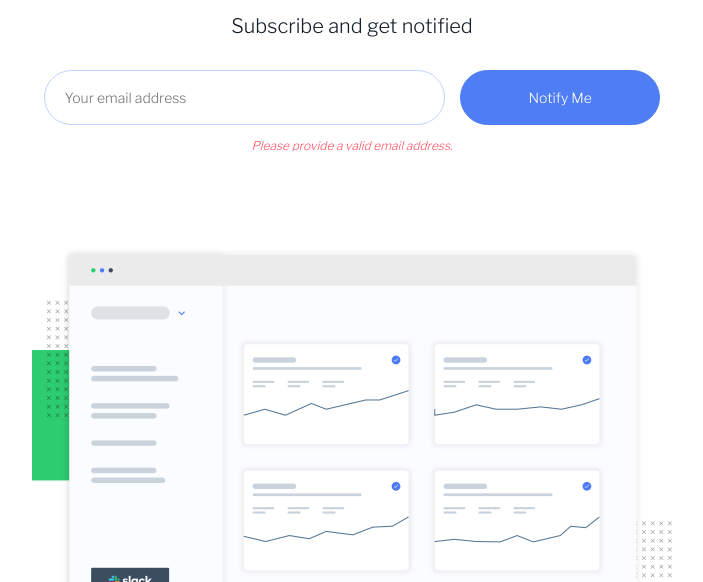
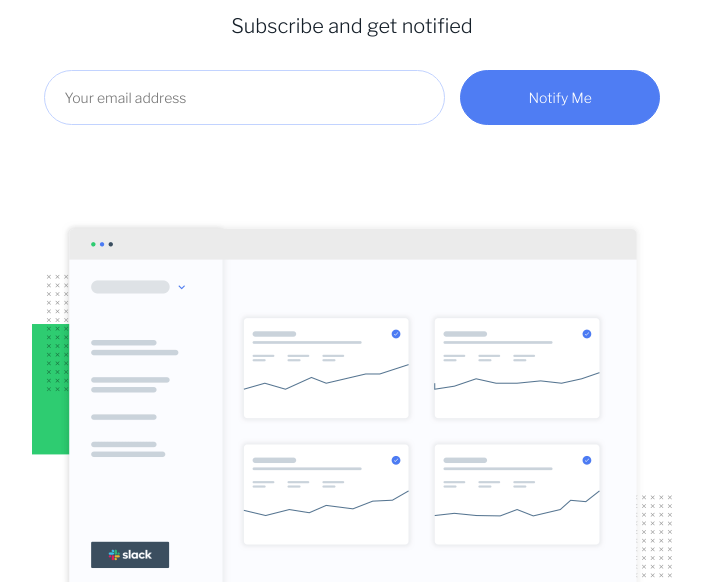
Before and after one commit to gloomya/fm-ping, a plain HTML site: page index.html in a window 1280 px wide. Shown: the part 218-800 px from the top of the page, without its empty margins (288-991 px from the left). Drawn offline with nearby package versions, Linux system fonts and the light colour scheme.

Commit message:
Update style.css

```diff
--- a/css/style.css
+++ b/css/style.css
@@ -7,31 +7,20 @@ h2 {font-weight: 300; color: hsl(209, 33%, 12%); font-size: 20px; line-height: 0
 .copyright { clear: both; font-size: 11px;}
 input { border-radius: 36px; font-family: "Libre Franklin", Arial, Helvetica, sans-serif; font-size: 14px; font-size: 14px; }
 input[type="email"] { padding: 1.3em 1.4em; border: 1px solid hsl(223, 100%, 88%); min-width: 360px; margin-right: 10px; color: hsl(223, 100%, 88%);}
-input[type="email"]:focus {outline: 0;background: white;}
-input[type="email"]:invalid:not(:focus):not(:placeholder-shown) {outline: 0;border: 1px solid hsl(354, 100%, 66%);}
+input[type="email"]:focus {outline: 0; background: white;}
+form > div > input[type="email"]:invalid:not(:placeholder-shown) { border: 1px solid hsl(354, 100%, 66%);}
 input[type="submit"] { padding: 1.3em 4.8em; background-color: hsl(223, 87%, 63%); border: 1px solid hsl(223, 87%, 63%); color: white; cursor: pointer;}
+input[type="submit"]:hover { opacity:0.8; box-shadow: 2px hsl(223, 100%, 88%); }
 .subscription { margin-top: 40px; }
 #preview { margin: 4em 0; }
 .social-icon-wrap { text-align: center; margin: 0 auto; padding: 1.2em 0 1.3em;}
 .social-icon {display: inline-block; cursor: pointer; margin: 4px 4px; width: 28px; height: 28px;border-radius: 50%; text-align: center; position: relative; z-index: 1; color: hsl(223, 87%, 63%);padding: 4px;}
 .social-icon:hover { background-color: hsl(223, 87%, 63%); color: white;}
-form { max-width: 640px;
-  margin: 0 auto;}
-form > div {
-  position: relative;
-}
+form { max-width: 690px; margin: 0 auto; }
+form > div { position: relative;  }
 input[type="email"]:invalid:focus:not(:placeholder-shown) ~ .requirements,
 form > div > input[type="email"]:invalid:focus:not(:placeholder-shown) ~ .requirements {
-  max-height: 50%;
-  margin: 0 auto;
-}
+  max-height: 200px;
+  padding: 0 30px 20px 50px;}
 
-form > div .requirements {
-  padding: 2%;
-  max-height: 0;
-  transition: 0.28s;
-  overflow: hidden;
-  color:hsl(354, 100%, 66%);
-  font-style: italic;
-  font-size: 12px;
-}
+form > div .requirements { padding: 0 30px 0 50px; max-height: 0; transition: 0.28s; overflow: hidden; color:hsl(354, 100%, 66%); font-style: italic; font-size: 12px; text-align: left;}
```
